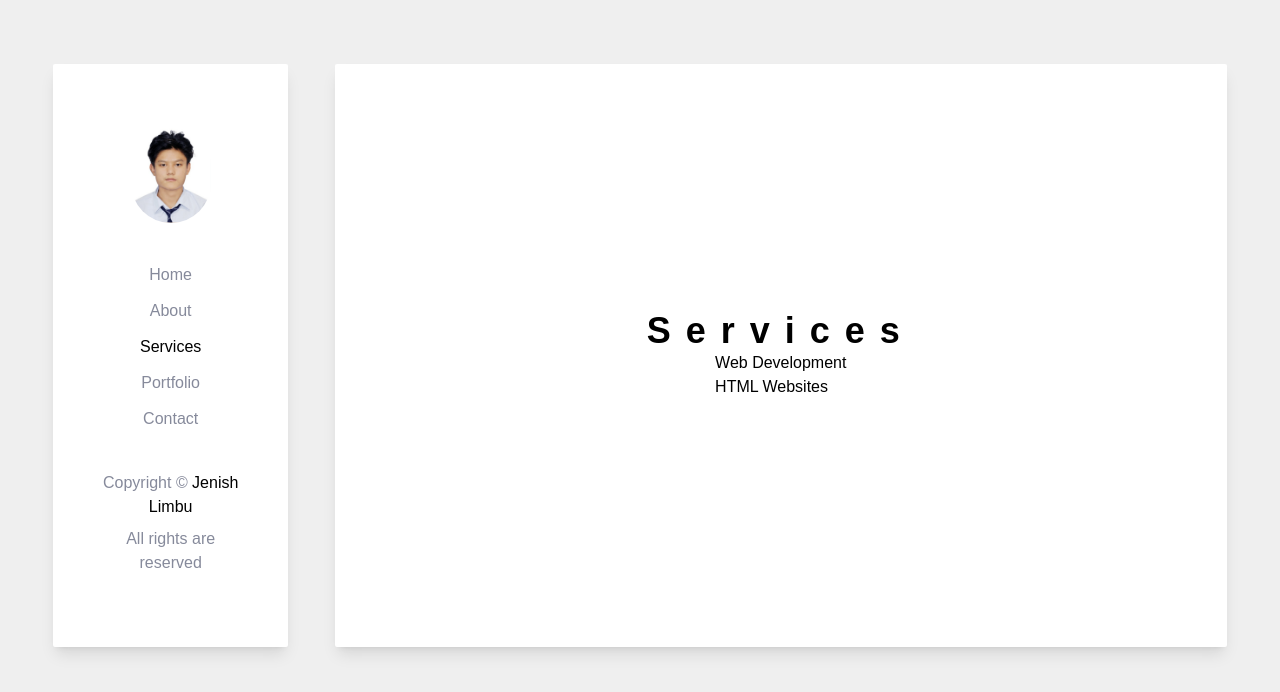
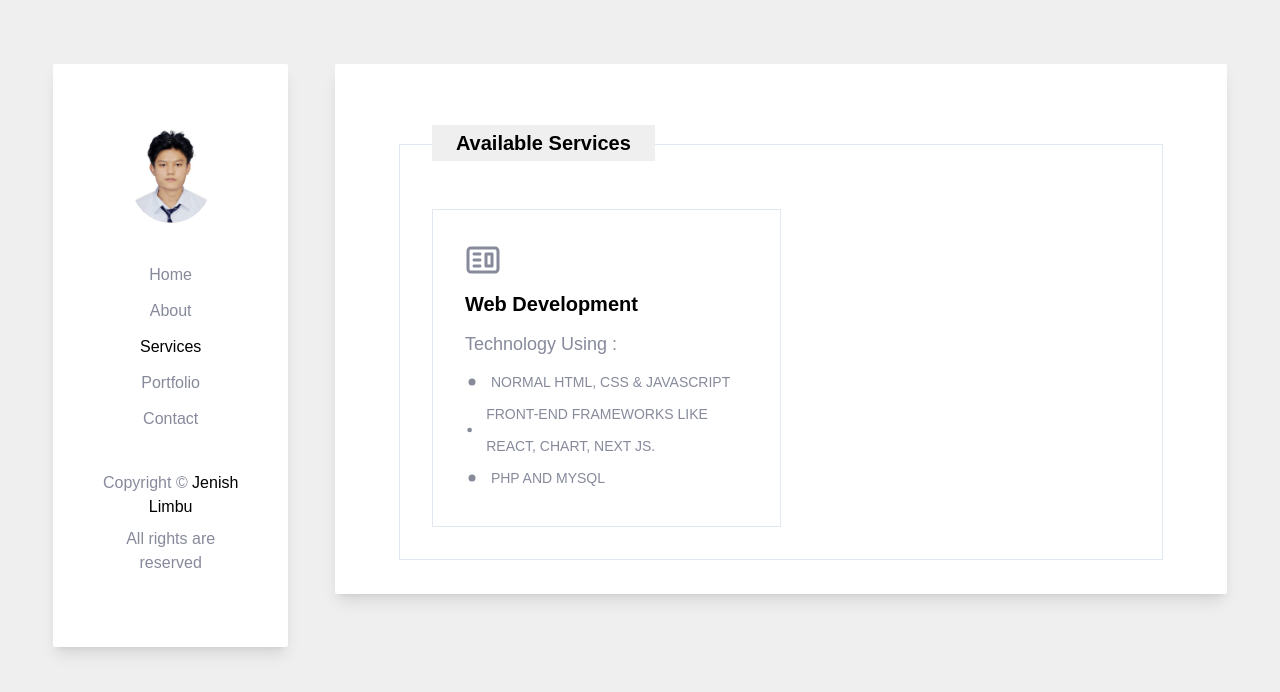
Before and after one commit to Janice1828/portfolio, a React (Vite) app: page /services in a window 1280 px wide. Shown: the top 692 px of the page. Built offline with nearby package versions, Linux system fonts and the light colour scheme; a web font is replaced by a local one.

Commit message:
Services added

```diff
--- a/package.json
+++ b/package.json
@@ -12,6 +12,7 @@
   "dependencies": {
     "react": "^18.3.1",
     "react-dom": "^18.3.1",
+    "react-icons": "^5.3.0",
     "react-router-dom": "^6.28.0"
   },
   "devDependencies": {
--- a/src/pages/Services.jsx
+++ b/src/pages/Services.jsx
@@ -1,6 +1,16 @@
 import React from 'react'
 import Sidebar from '../components/Sidebar'
+import { CgWebsite } from "react-icons/cg";
+import { GoDotFill } from "react-icons/go";
+
 const Services = () => {
+  const availableServices = [
+    {
+      icon: CgWebsite,
+      title: "Web Development",
+      techUsing: ["NORMAL HTML, CSS & JAVASCRIPT", "FRONT-END FRAMEWORKS LIKE REACT, CHART, NEXT JS.", "PHP AND MYSQL"]
+    }
+  ]
   return (
     <div className=' w-11/12 m-auto'>
       <div className='grid grid-cols-[20%_4%_76%] pt-16'>
@@ -9,19 +19,30 @@ const Services = () => {
         </div>
         <div></div>
         <div className='w-full'>
-          <div className="bg-white rounded-sm shadow-lg h-full flex items-center justify-center flex-col">
-            <h1 className='text-4xl font-semibold name'>Services</h1>
-            <div>
-              <h3>Web Development</h3>
-              <ul>
-                <li>HTML Websites</li>
-              </ul>
+          <div className="bg-white rounded-sm shadow-lg h-full px-16 py-20 main-content-body">
+            <div className='border border-slate-200 p-8 relative'>
+              <h1 className='text-xl font-semibold absolute w-fit px-6 py-1' style={{ top: "-20px", background: "#efefef" }}>Available Services</h1>
+              <div className='aboutme-container'>
+                <div className='grid grid-cols-[50%_50%] gap-x-20 gap-y-4 mt-8'>
+                  {availableServices.map((service, key) => (
+                    <div key={key} className='border border-slate-200 p-8'>
+                      <service.icon className='text-4xl text-secondary' />
+                      <h4 className='text-xl py-3 font-semibold'>{service.title}</h4>
+                      <h3 className='text-lg mb-2 text-secondary'>Technology Using : </h3>
+                      {service.techUsing.map((tech) => (
+                        <p className='text-sm leading-8 text-secondary flex items-center gap-3'><GoDotFill /> {tech}</p>
+                      ))}
+                    </div>
+                  ))}
+                  <div></div>
+                </div>
+              </div>
             </div>
 
           </div>
         </div>
       </div>
-    </div>
+    </div >
   )
 }
 
```
Also changed, not shown: 1 other file (tests, documents, lock files or other folders).
